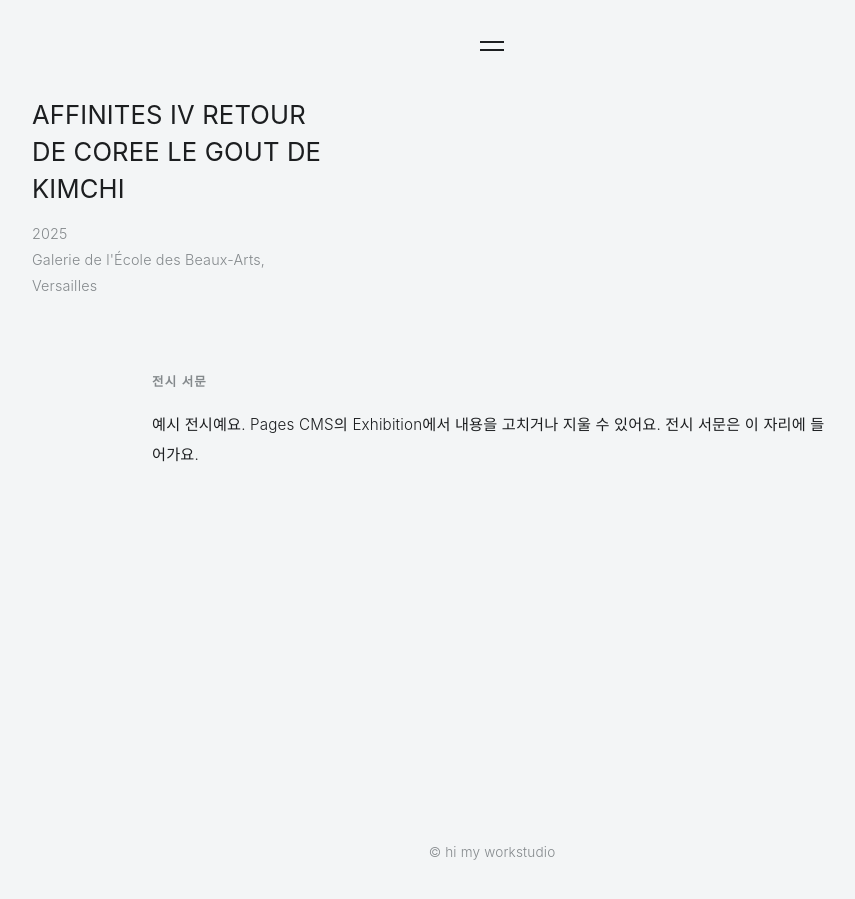
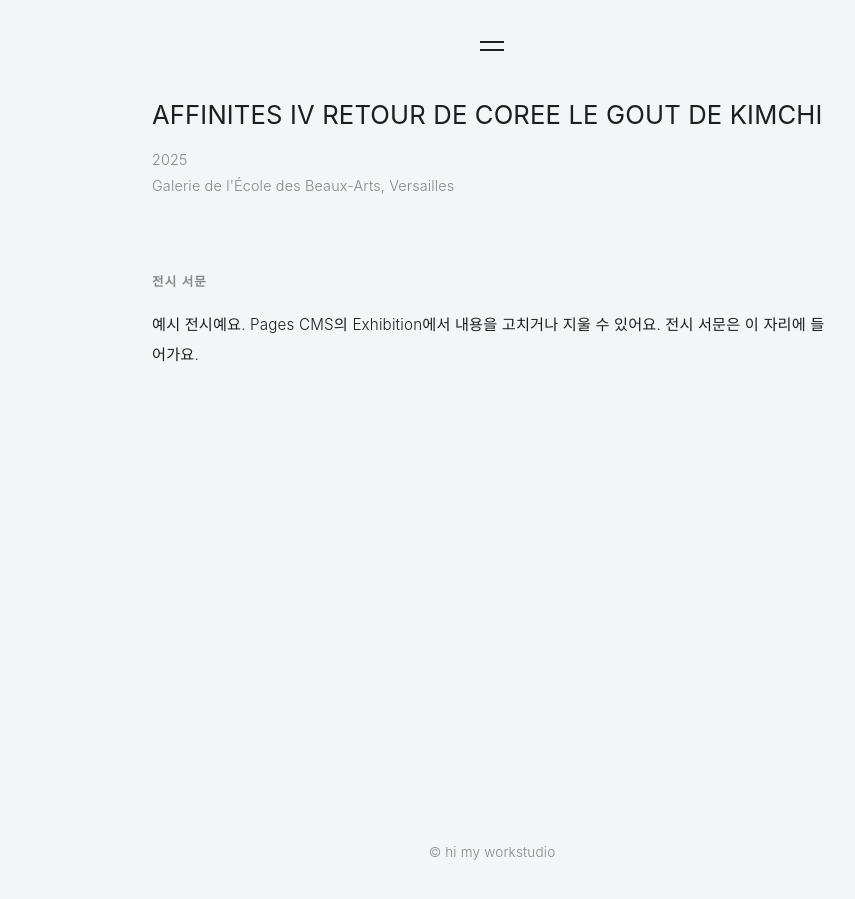
Before and after one commit to cksxwo/hi.my.workstudio, a Jekyll site: the page built from _exhibition_posts/2025-affinites-iv.md, in a window 1280 px wide. Shown: the whole page, without its empty margins (148-1003 px from the left). Built offline with Jekyll 4.4.1, drawn with Linux system fonts in a browser that asks for light colours; some web fonts are replaced.

Commit message:
Update exhibition.html

```diff
--- a/_layouts/exhibition.html
+++ b/_layouts/exhibition.html
@@ -90,20 +90,21 @@
 
     /* ── 전시 상세 ── */
     .page { padding-top: calc(96px + env(safe-area-inset-top, 0px)); }
-    .ex { max-width: 920px; margin: 0 auto; }
+    .ex { max-width: 680px; margin: 0 auto; }                    /* Archive 글 페이지와 같은 폭·여백 */
     /* 위: 포스터 + 전시 정보 */
-    .ex-head { display: grid; grid-template-columns: minmax(0, 300px) 1fr; gap: 48px; align-items: end; }
+    .ex-head { display: grid; grid-template-columns: minmax(0, 240px) 1fr; gap: 36px; align-items: end; }
+    .ex-head.no-poster { grid-template-columns: 1fr; }        /* 포스터가 없으면 제목이 좁은 칸에 갇혀 줄바꿈되지 않게 */
     .ex-poster { width: 100%; aspect-ratio: 2 / 3; object-fit: cover; background: var(--placeholder); }
     .ex h1 { font-size: 1.6rem; font-weight: 400; line-height: 1.45; }
     .ex-info { margin-top: 14px; font-size: .9rem; color: var(--sub); line-height: 1.8; }
-    .ex-section { max-width: 680px; margin: 72px auto 0; }
+    .ex-section { margin: 72px 0 0; }
     .ex-label { font-size: .78rem; letter-spacing: .1em; color: var(--sub); margin-bottom: 18px; }
     /* 전시 서문 */
     .ex-text { font-size: .95rem; line-height: 1.95; }
     .ex-text p { margin-bottom: 1.4em; }
     .ex-text img { width: 100%; height: auto; margin: 1.2em 0; }
     /* 전시 전경 */
-    .ex-views { max-width: 920px; margin: 72px auto 0; display: grid; grid-template-columns: 1fr 1fr; gap: 8px; }
+    .ex-views { margin: 72px 0 0; display: grid; grid-template-columns: 1fr 1fr; gap: 8px; }
     .ex-views img { width: 100%; height: 100%; aspect-ratio: 4 / 3; object-fit: cover; background: var(--placeholder); cursor: zoom-in; }
     .ex-views img:first-child { grid-column: 1 / -1; aspect-ratio: 16 / 9; }
     /* 전경 사진 크게 보기 */
@@ -145,8 +146,8 @@
 
   <main class="page">
     <article class="ex">
-      <div class="ex-head">
-        {% assign poster = page.poster | default: page.photos.first %}
+      {% assign poster = page.poster | default: page.photos.first %}
+      <div class="ex-head{% unless poster %} no-poster{% endunless %}">
         {% if poster %}<img class="ex-poster" src="{{ poster }}" alt="{{ page.title }} 포스터">{% endif %}
         <div>
           <h1>{{ page.title }}</h1>
```
